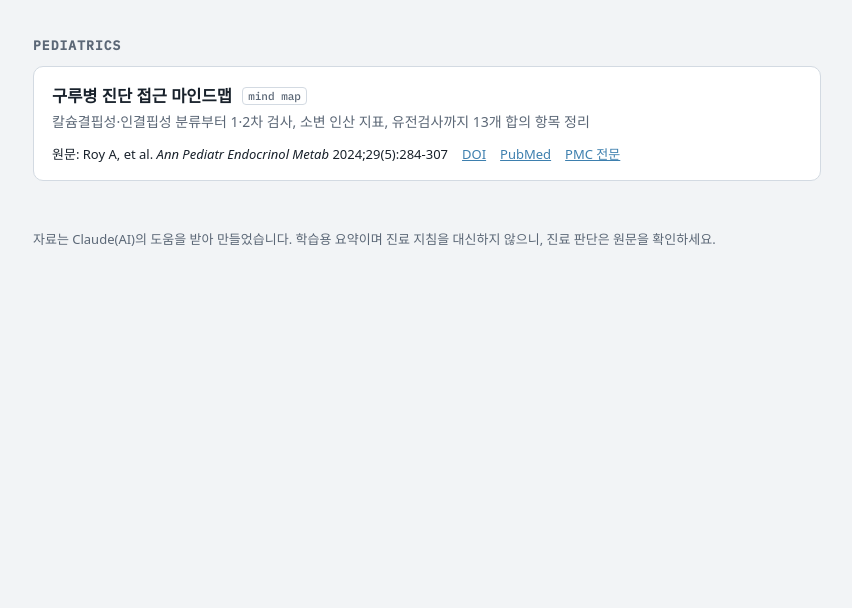
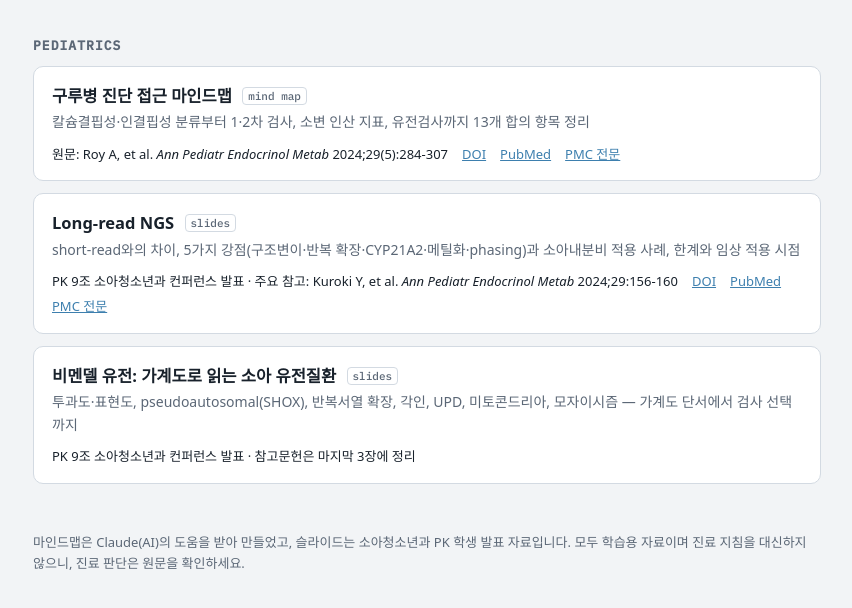
Before and after one commit to joojang87/study-notes, a plain HTML site: page index.html in a window 1280 px wide. Shown: the part 154-762 px from the top of the page, without its empty margins (213-1065 px from the left). Drawn offline with Linux system fonts and the light colour scheme; a web font is replaced by a local one.

Commit message:
Add Long-read NGS and non-Mendelian inheritance slides to index

```diff
--- a/index.html
+++ b/index.html
@@ -57,8 +57,31 @@ footer { margin-top: 48px; color: var(--muted); font-size: 13px; }
     </div>
   </div>
 
+  <div class="card">
+    <a href="pediatrics/long-read-ngs.pdf" style="color:inherit;text-decoration:none">
+      <div class="t">Long-read NGS <span class="tag">slides</span></div>
+      <div class="d">short-read와의 차이, 5가지 강점(구조변이·반복 확장·CYP21A2·메틸화·phasing)과 소아내분비 적용 사례, 한계와 임상 적용 시점</div>
+    </a>
+    <div class="src">
+      <span>PK 9조 소아청소년과 컨퍼런스 발표 · 주요 참고: Kuroki Y, et al. <i>Ann Pediatr Endocrinol Metab</i> 2024;29:156-160</span>
+      <a href="https://doi.org/10.6065/apem.2448028.014" target="_blank" rel="noopener">DOI</a>
+      <a href="https://pubmed.ncbi.nlm.nih.gov/38956752/" target="_blank" rel="noopener">PubMed</a>
+      <a href="https://pmc.ncbi.nlm.nih.gov/articles/PMC11220396/" target="_blank" rel="noopener">PMC 전문</a>
+    </div>
+  </div>
+
+  <div class="card">
+    <a href="pediatrics/non-mendelian-inheritance.pdf" style="color:inherit;text-decoration:none">
+      <div class="t">비멘델 유전: 가계도로 읽는 소아 유전질환 <span class="tag">slides</span></div>
+      <div class="d">투과도·표현도, pseudoautosomal(SHOX), 반복서열 확장, 각인, UPD, 미토콘드리아, 모자이시즘 — 가계도 단서에서 검사 선택까지</div>
+    </a>
+    <div class="src">
+      <span>PK 9조 소아청소년과 컨퍼런스 발표 · 참고문헌은 마지막 3장에 정리</span>
+    </div>
+  </div>
+
   <footer>
-    자료는 Claude(AI)의 도움을 받아 만들었습니다. 학습용 요약이며 진료 지침을 대신하지 않으니, 진료 판단은 원문을 확인하세요.
+    마인드맵은 Claude(AI)의 도움을 받아 만들었고, 슬라이드는 소아청소년과 PK 학생 발표 자료입니다. 모두 학습용 자료이며 진료 지침을 대신하지 않으니, 진료 판단은 원문을 확인하세요.
   </footer>
 </div>
 </body>
```
Also changed, not shown: 1 other file.
